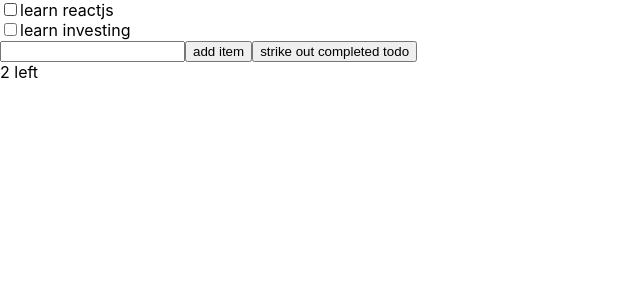
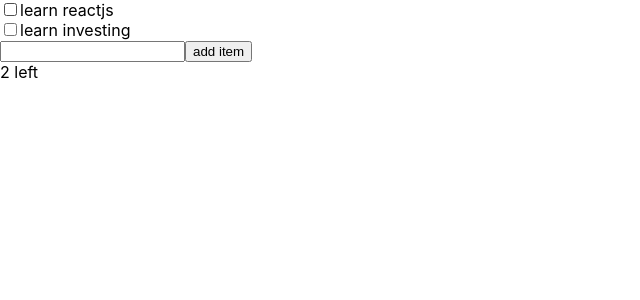
Before and after one commit to shubhamAsolkar22/react-trial1, a React (Create React App) app: page / in a window 1280 px wide. Shown: the top 300 px of the page, without its empty margins (0-640 px from the left). Built offline with nearby package versions, Linux system fonts and the light colour scheme.

Commit message:
removed redundant code

```diff
--- a/src/App.js
+++ b/src/App.js
@@ -36,20 +36,21 @@ function App() {
     const newTodos = [...todos]
     const todo = newTodos.find(todo => todo.id === id)
     todo.completed = !todo.completed
+    // todo.striked = !todo.striked
     setTodos(newTodos)
   }
-  function handleStrikeOutTodo() {
-    const newTodos = [...todos]
-    newTodos.filter(todo => todo.completed).forEach(todo => todo.striked = true);
-    setTodos(newTodos)
-  }
+  // function handleStrikeOutTodo() {
+  //   const newTodos = [...todos]
+  //   newTodos.filter(todo => todo.completed).forEach(todo => todo.striked = true);
+  //   setTodos(newTodos)
+  // }
 
   return (
     <>
       <TodoList todos={todos} toggleTodo={toggleTodo}  />
       <input ref={todoNameRef} type="text" />
       <button onClick={handleAddTodo}>add item</button>
-      <button onClick={handleStrikeOutTodo}>strike out completed todo</button>
+      {/* <button onClick={handleStrikeOutTodo}>strike out completed todo</button> */}
       <div>{todos.filter(e => e.completed == false).length} left</div>
     </>
   );
--- a/src/Todo.js
+++ b/src/Todo.js
@@ -5,7 +5,7 @@ export default function Todo({ todo, toggleTodo }) {
         toggleTodo(todo.id);
     }
     function getTask() {
-        if (todo.striked)
+        if (todo.completed)
             return <strike>{todo.task}</strike>
         else return todo.task
     }
```
